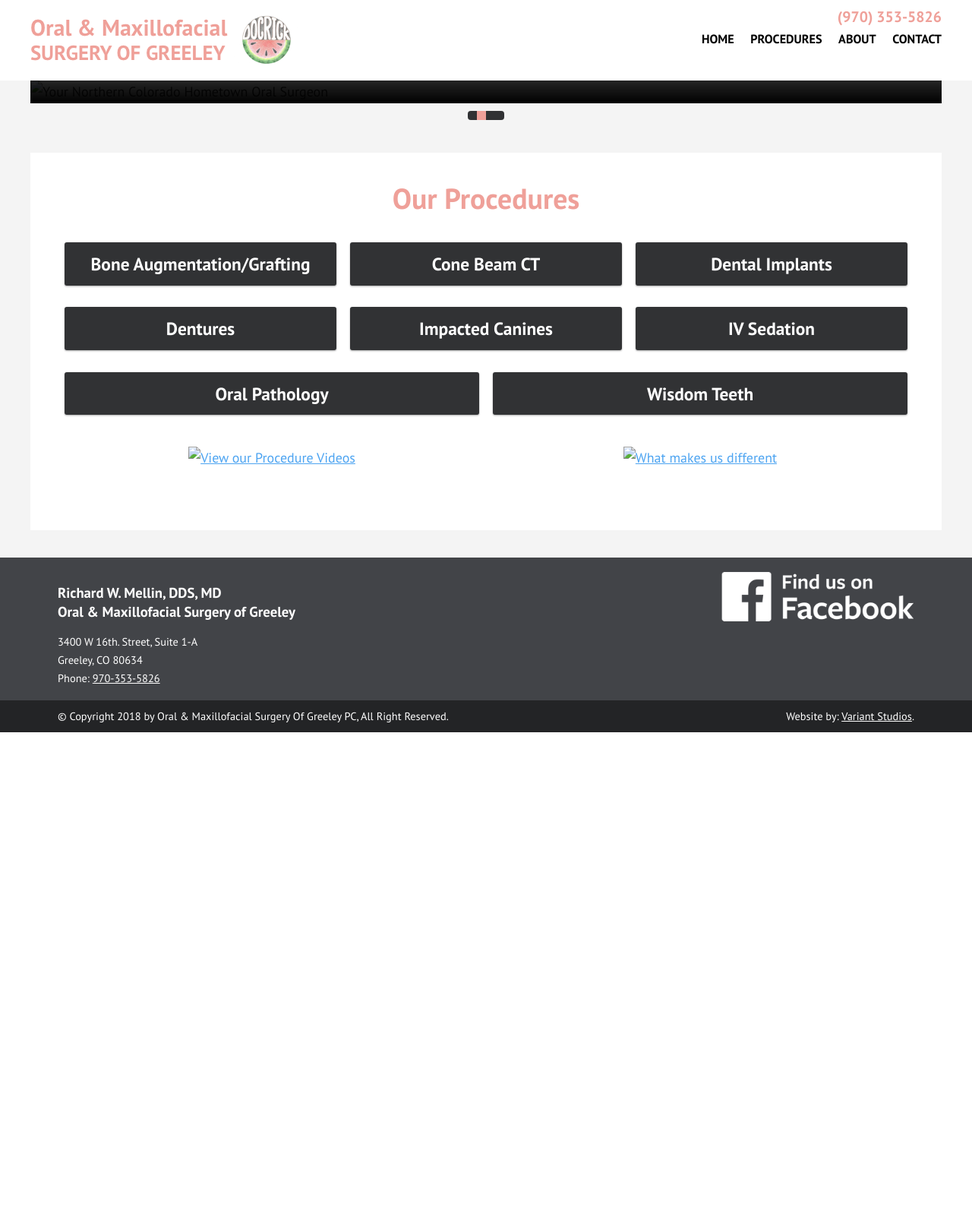
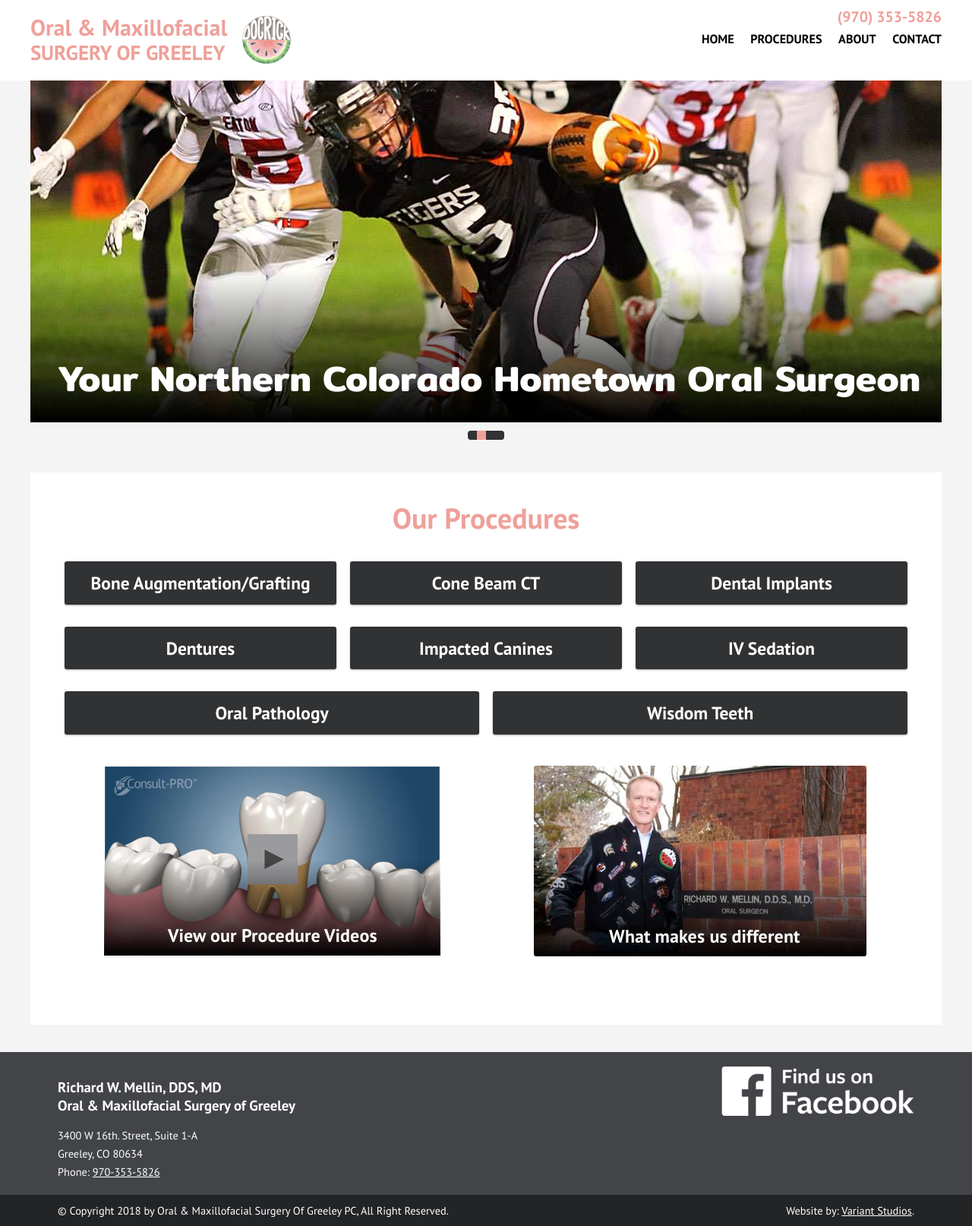
Before and after one commit to variantstudios/oralsurgeryofgreeley.com, a Jekyll site: the page built from index.html, in a window 1280 px wide. Shown: the whole page at 76% size. Built offline with Jekyll 4.4.1, drawn with Linux system fonts in a browser that asks for light colours; cached includes are drawn as plain includes; before the commit the page ends 964 px from its top, so only the background shows below that.

Commit message:
Updated '_layouts/front.html' via CloudCannon

```diff
--- a/_layouts/front.html
+++ b/_layouts/front.html
@@ -6,7 +6,7 @@ layout: default
     {% for front_hero in page.front_hero %}
     <div class="slide">
     <h3>{{front_hero.title}}</h3>
-    <img src="{{front_hero.image}}" alt="{{front_hero.title}}">
+    <img src="{{front_hero.front_hero_image_path}}" alt="{{front_hero.title}}">
     </div>
     {% endfor %}
     </div>
@@ -26,7 +26,7 @@ layout: default
 
             <ul class="calls-to-action">
                 {% for cta in page.calls_to_action %}
-                <li><a href="{{cta.link_path}}"><img src="{{cta.image}}" alt="{{cta.title}}"></a></li>
+                <li><a href="{{cta.link_path}}"><img src="{{cta.calls_to_action_image_path}}" alt="{{cta.title}}"></a></li>
                 {% endfor %}
             </ul>
 
```
